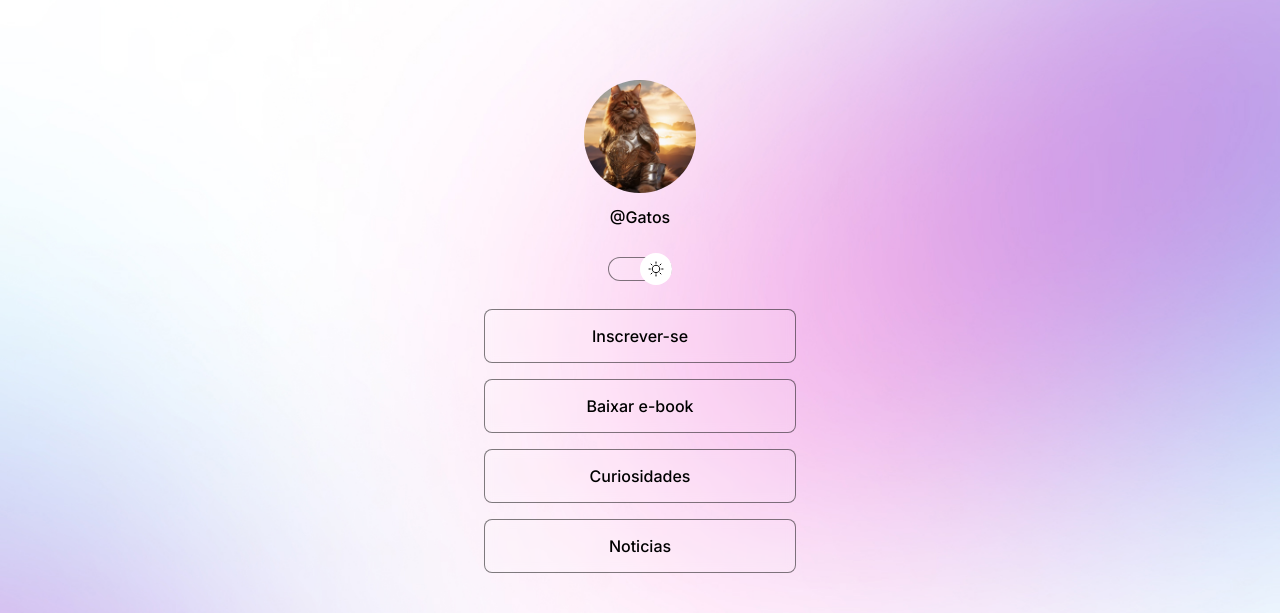
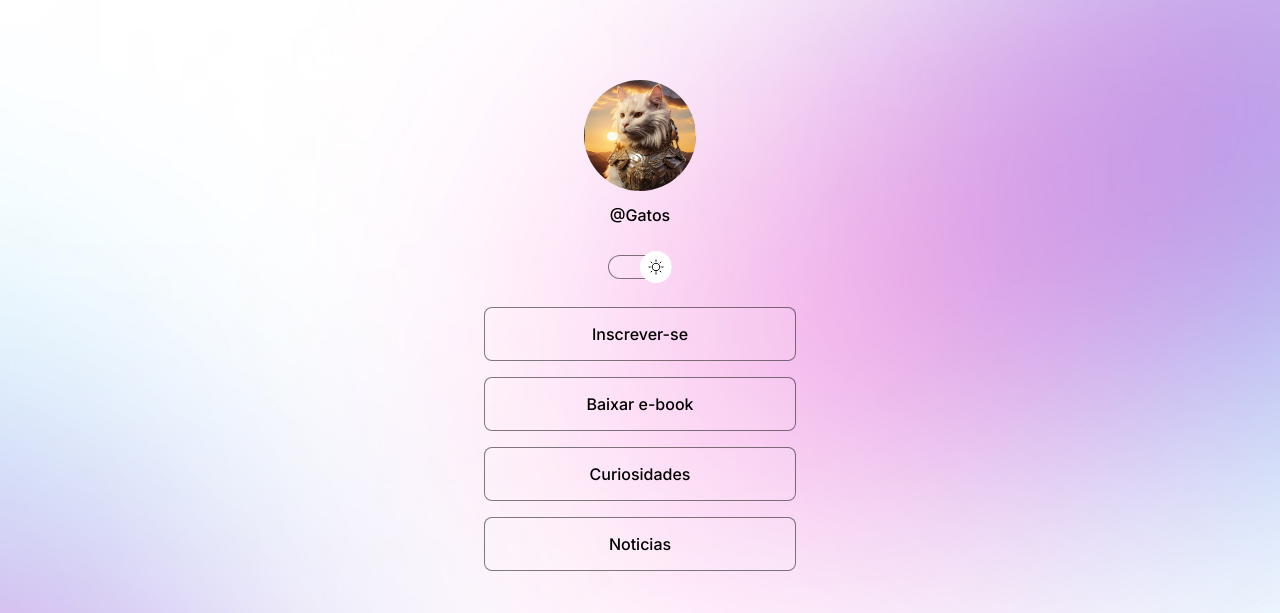
Before and after one commit to EdyNery/projeto, a plain HTML site: page index.html in a window 1280 px wide. Shown: the top 613 px of the page. Drawn offline with nearby package versions, Linux system fonts and the light colour scheme.

Commit message:
imagem inicial do frangao

```diff
--- a/index.html
+++ b/index.html
@@ -15,7 +15,7 @@
   <body>
     <div id="container">
       <div id="profile">
-        <img src="./assets/Tic.jpg" alt="" />
+        <img src="./assets/frangao.jpg" alt="" />
         <p>@Gatos</p>
       </div>
         <div id="switch" onclick="toggleMode()">
```
